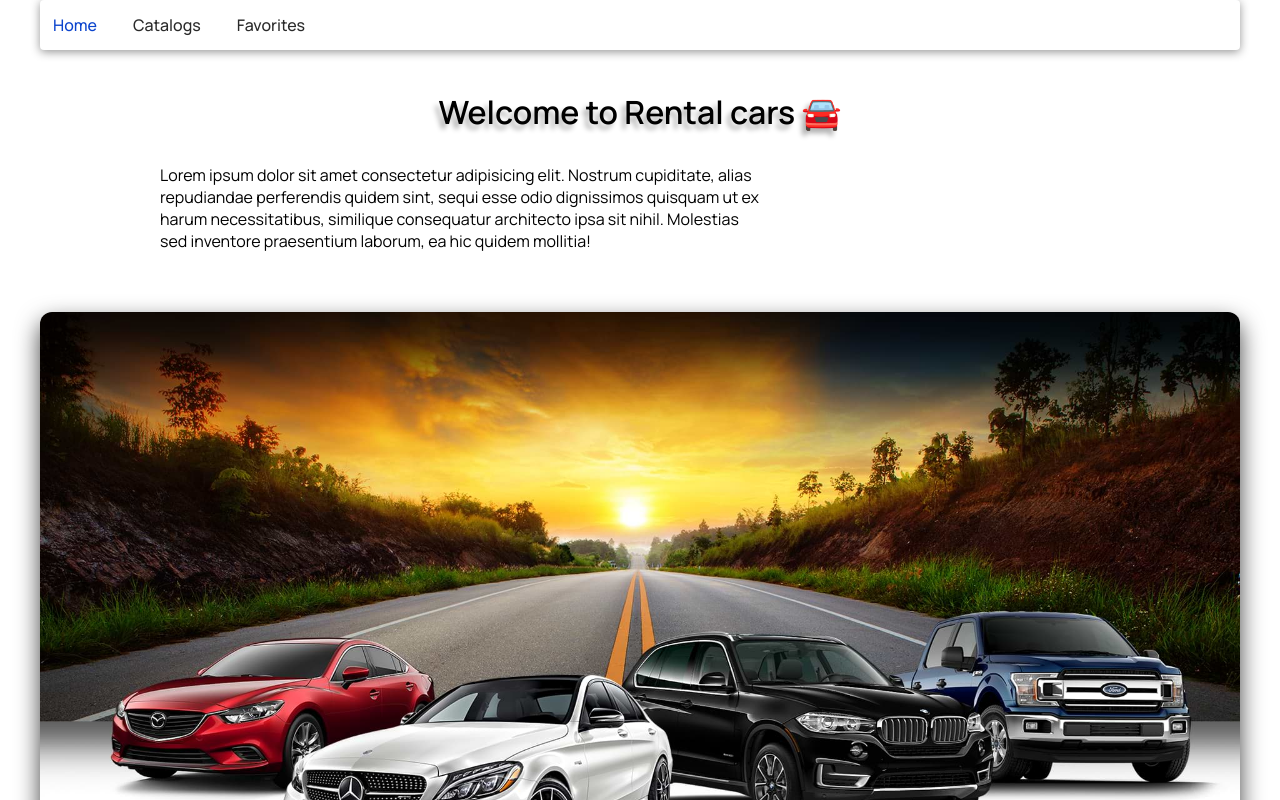
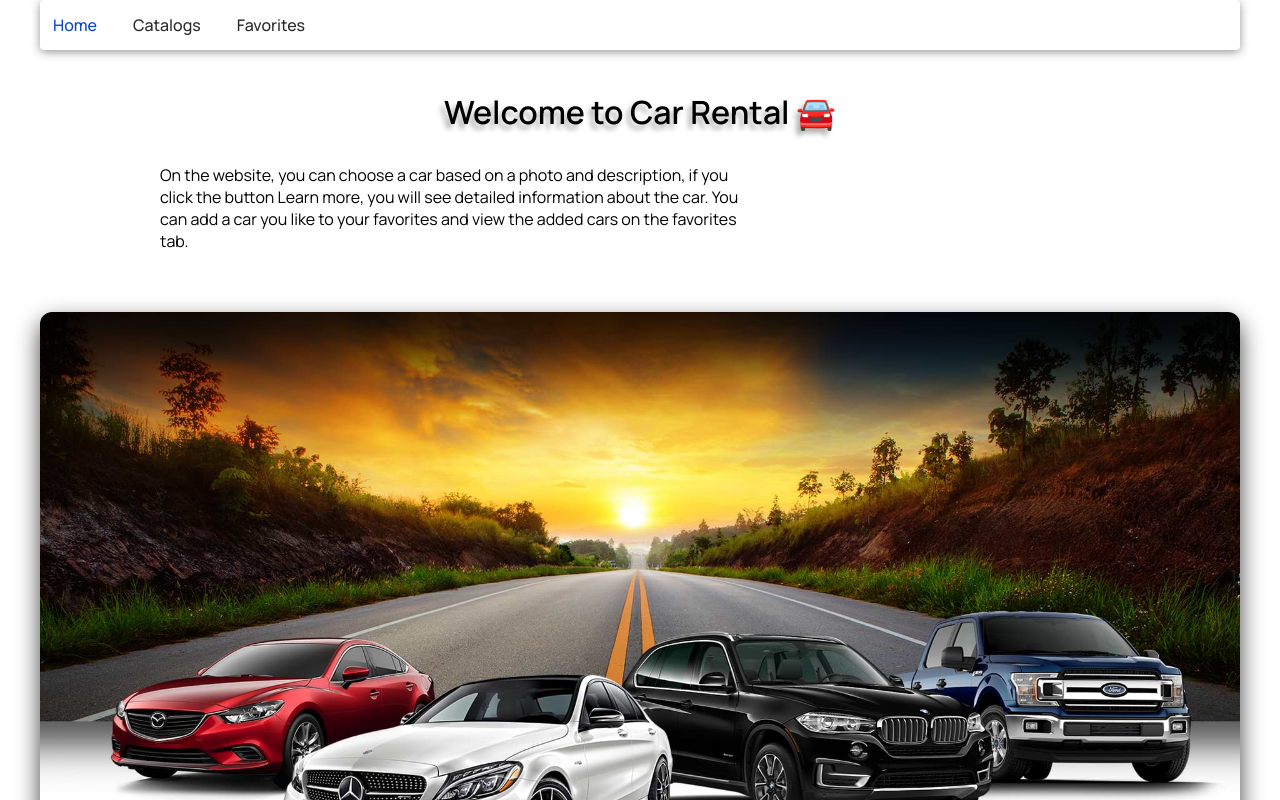
Before and after one commit to svmoskalyov/car-rental, a React (Vite) app: page / in a window 1280 px wide. Shown: the top 800 px of the page. Built offline with nearby package versions, Linux system fonts and the light colour scheme.

Commit message:
Update HomePage.jsx

```diff
--- a/src/pages/HomePage/HomePage.jsx
+++ b/src/pages/HomePage/HomePage.jsx
@@ -10,7 +10,7 @@ export const HomePage = () => {
           textShadow: '-4px 5px 5px rgba(0,0,0,0.3)',
         }}
       >
-        Welcome to Rental cars 🚘
+        Welcome to Car Rental 🚘
       </h1>
       <p
         style={{
@@ -20,11 +20,10 @@ export const HomePage = () => {
           width: '50%',
         }}
       >
-        Lorem ipsum dolor sit amet consectetur adipisicing elit. Nostrum
-        cupiditate, alias repudiandae perferendis quidem sint, sequi esse odio
-        dignissimos quisquam ut ex harum necessitatibus, similique consequatur
-        architecto ipsa sit nihil. Molestias sed inventore praesentium laborum,
-        ea hic quidem mollitia!
+        On the website, you can choose a car based on a photo and description,
+        if you click the button Learn more, you will see detailed information
+        about the car. You can add a car you like to your favorites and view the
+        added cars on the favorites tab.
       </p>
       <div
         style={{
```
